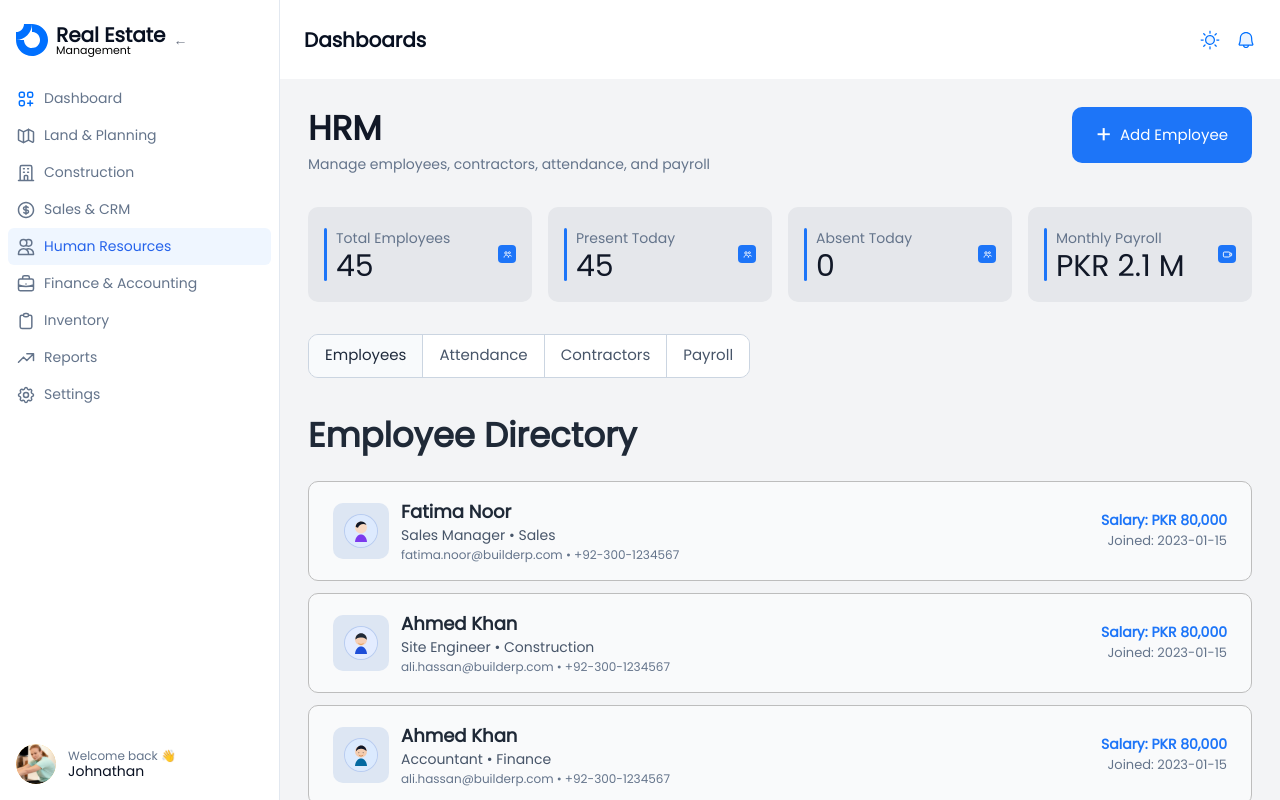
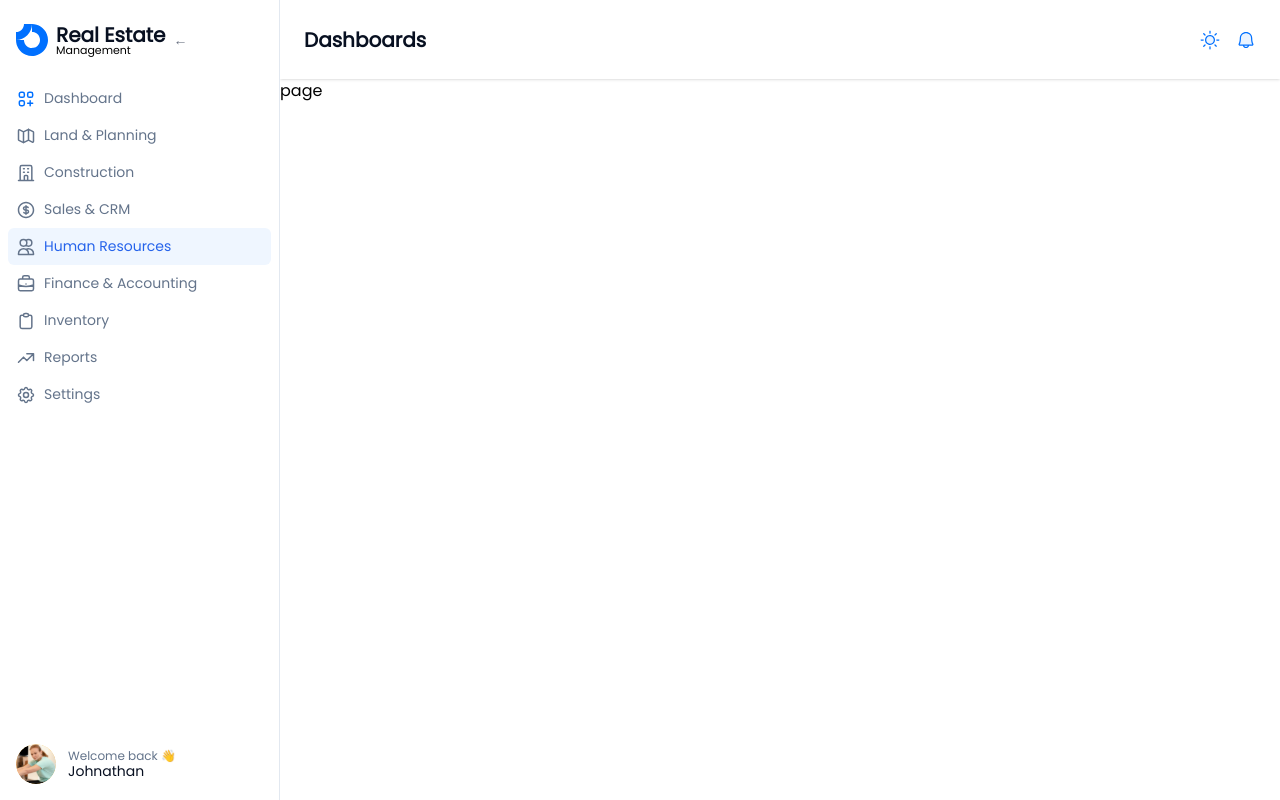
Before and after one commit to faizanakram2/erp-fe, a Next.js app: page /human-resources in a window 1280 px wide. Built offline with nearby package versions, Linux system fonts and the light colour scheme.

Commit message:
Revert "Fix human resources route to render module."
This reverts commit 1f7b69bc7674fdd0176aabb13684dff18698c5b3.

```diff
--- a/src/app/(dashboard)/human-resources/page.tsx
+++ b/src/app/(dashboard)/human-resources/page.tsx
@@ -1,5 +1,5 @@
-import HumanResources from "@/components/human-resources/HumanResources";
+const HumanResourcesPage = () => {
+  return <div>page</div>;
+};
 
-export default function HumanResourcesPage() {
-  return <HumanResources />;
-}
+export default HumanResourcesPage;
```
